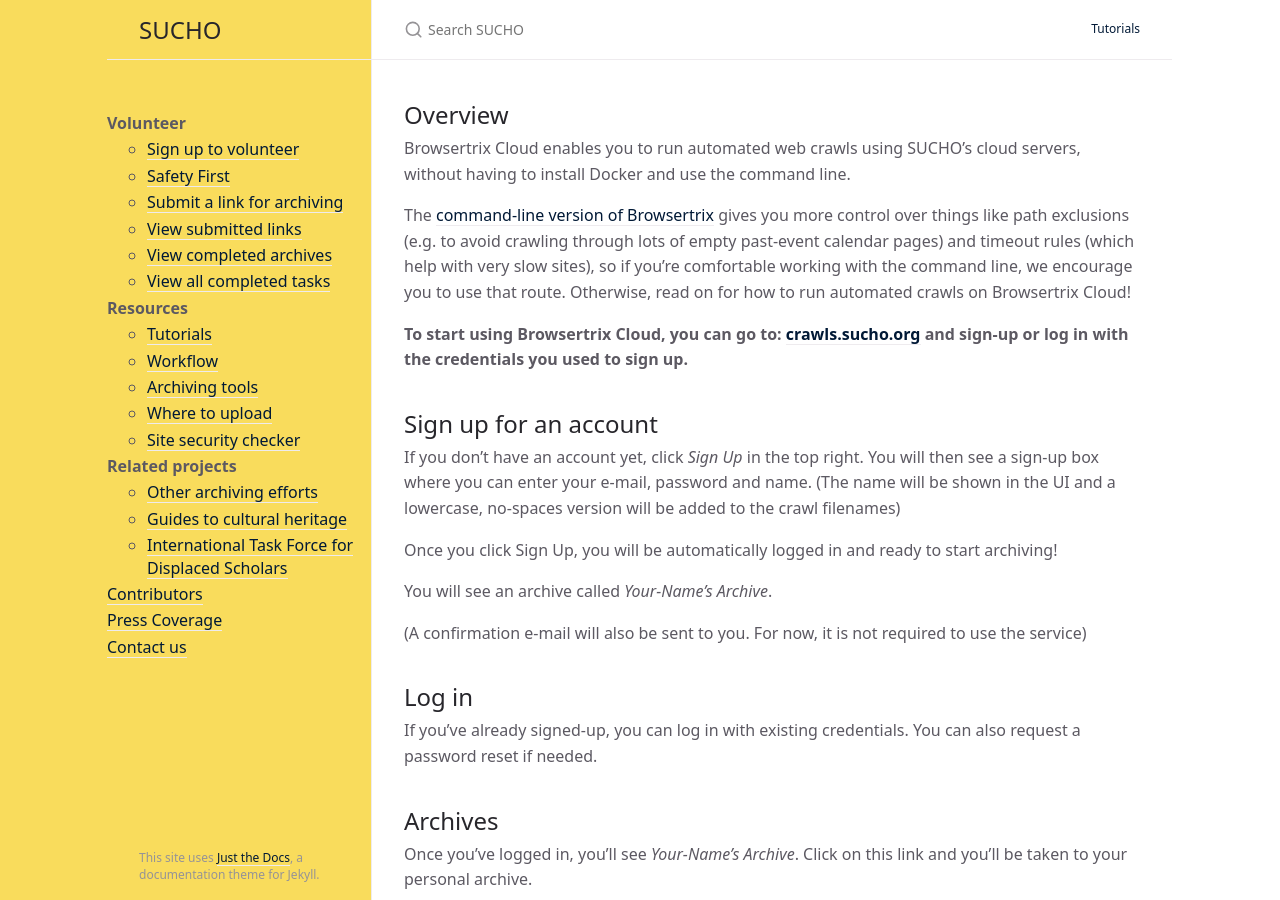
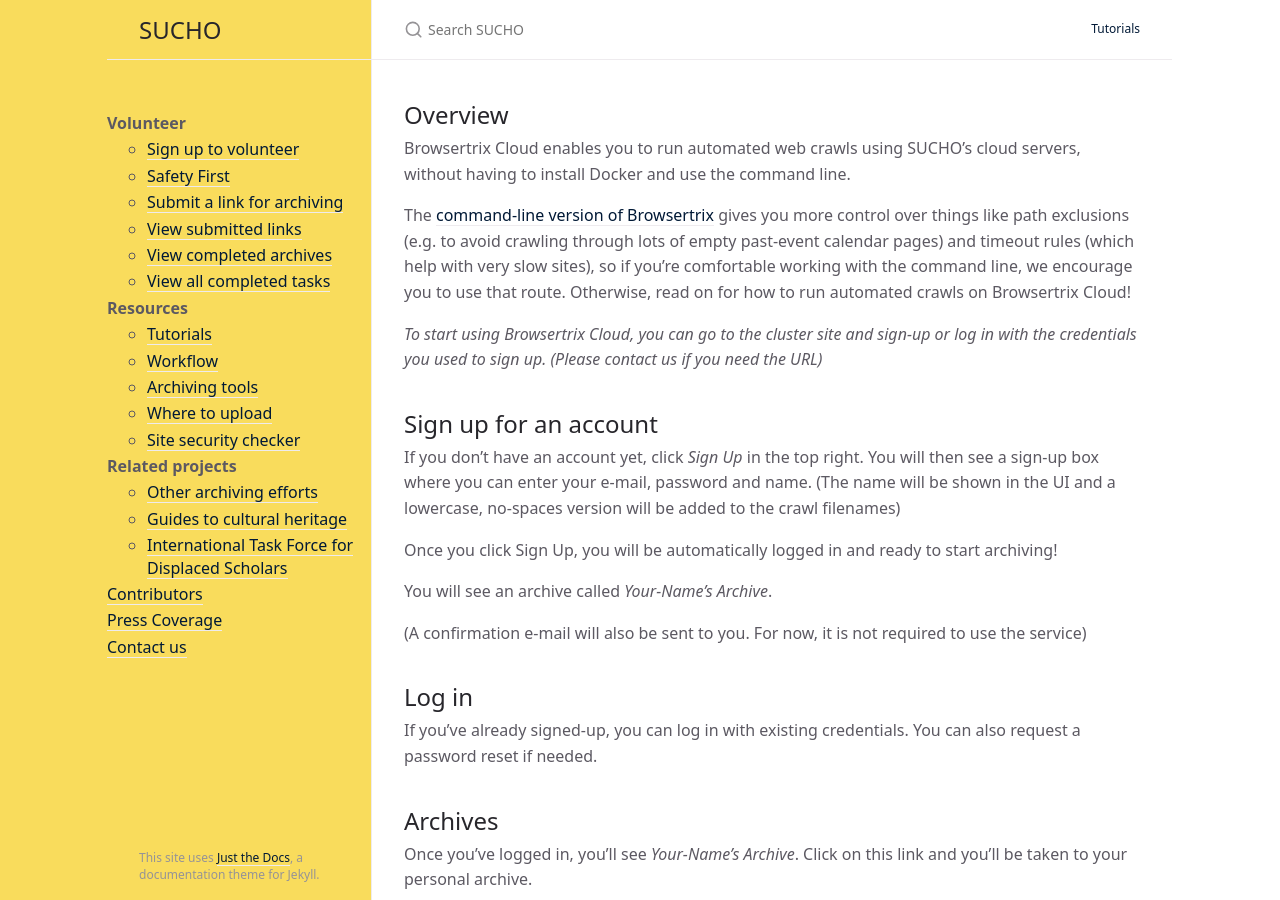
Before and after one commit to sucho-archiving/sucho-archiving.github.io, a Jekyll site: the page built from browsertrix-cloud.md, in a window 1280 px wide and 900 px high. Built offline with Jekyll 4.4.1, drawn with Linux system fonts in a browser that asks for light colours.

Commit message:
browsertrix-cloud: update info on how to get URL

```diff
--- a/browsertrix-cloud.md
+++ b/browsertrix-cloud.md
@@ -10,7 +10,7 @@
 
 The [command-line version of Browsertrix](https://www.sucho.org/browsertrix) gives you more control over things like path exclusions (e.g. to avoid crawling through lots of empty past-event calendar pages) and timeout rules (which help with very slow sites), so if you're comfortable working with the command line, we encourage you to use that route. Otherwise, read on for how to run automated crawls on Browsertrix Cloud!
 
-**To start using Browsertrix Cloud, you can go to: [crawls.sucho.org](https://crawls.sucho.org) and sign-up or log in with the credentials you used to sign up.**
+*To start using Browsertrix Cloud, you can go to the cluster site and sign-up or log in with the credentials you used to sign up. (Please contact us if you need the URL)*
 
 ## Sign up for an account
 If you don't have an account yet, click *Sign Up* in the top right. You will then see a sign-up box where you can enter your e-mail, password and name.
```
